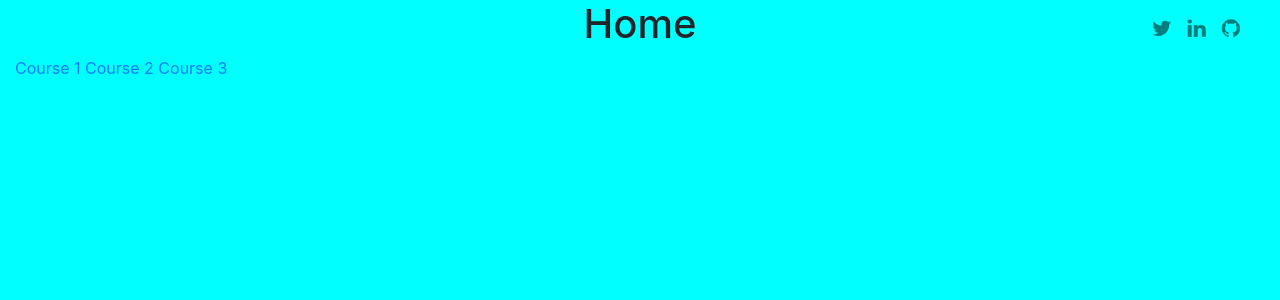
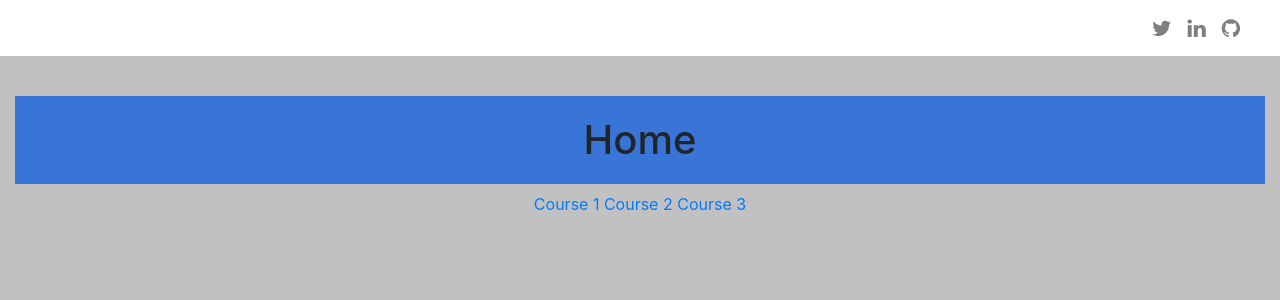
Before and after one commit to OpenGenus/course, a Django app: template templates/home.html in a window 1280 px wide. Shown: the top 300 px of the page. Run offline with Django 3.2, Linux system fonts and the light colour scheme; the template is opened without the code that fills it, so the values that code supplies are empty; some libraries are stand-ins or nearby versions.

Commit message:
Add files via upload

```diff
--- a/static/css/style.css
+++ b/static/css/style.css
@@ -1,3 +1,15 @@
 body {
-    background: aqua;
+padding-top: 6em;
+background-color: lightblue;
+    text-align: center;
 }
+h1 {
+    padding: 0.5em 0 0.5em 0;
+    background-color: #3875d7;
+}
+.navbarlight{
+background: white;
+ }
+ .bodydark{
+ background: rgba(50,50,50,0.3);
+  }
```
